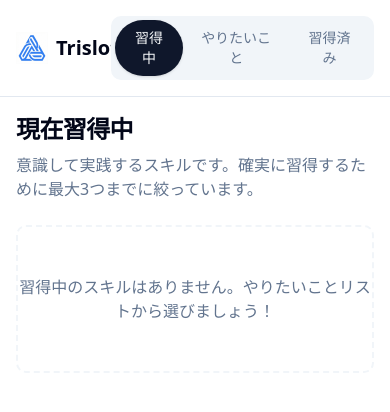
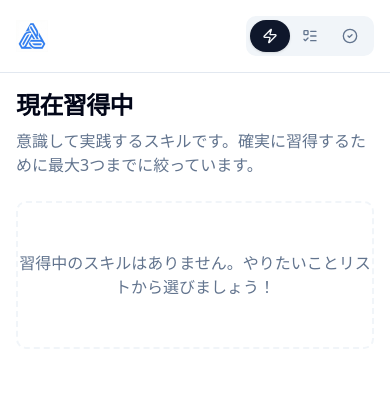
Before and after one commit to makkenno/trislot, a React (Vite) app: page / in a window 390 px wide. Shown: the top 412 px of the page. Built offline with nearby package versions, Linux system fonts and the light colour scheme.

Commit message:
feat: Add responsive icons and text labels to AppShell navigation buttons and title.

```diff
--- a/src/components/layout/app-shell.tsx
+++ b/src/components/layout/app-shell.tsx
@@ -1,4 +1,5 @@
 import type { ReactNode } from "react";
+import { Zap, ListTodo, CheckCircle2 } from "lucide-react";
 import { useSkillStore } from "../../stores/skill-store";
 
 interface AppShellProps {
@@ -14,41 +15,47 @@ export function AppShell({ children }: AppShellProps) {
         <div className="max-w-4xl mx-auto flex items-center justify-between">
           <div className="flex items-center gap-2">
             <img src="/favicon.png?v=2" alt="Trislot" className="w-8 h-8" />
-            <h1 className="text-xl font-bold">Trislot</h1>
+            <h1 className="text-xl font-bold hidden md:block">Trislot</h1>
           </div>
           <nav className="flex bg-muted p-1 rounded-lg">
             <button
               type="button"
               onClick={() => setMode("active")}
-              className={`px-4 py-2 rounded-full text-sm font-medium transition-colors ${
+              className={`px-3 md:px-4 py-2 rounded-full text-sm font-medium transition-colors flex items-center gap-2 ${
                 mode === "active"
                   ? "bg-primary text-primary-foreground shadow-sm"
                   : "text-muted-foreground hover:bg-muted"
               }`}
+              aria-label="習得中"
             >
-              習得中
+              <Zap className="w-4 h-4" />
+              <span className="hidden md:inline">習得中</span>
             </button>
             <button
               type="button"
               onClick={() => setMode("backlog")}
-              className={`px-4 py-2 rounded-full text-sm font-medium transition-colors ${
+              className={`px-3 md:px-4 py-2 rounded-full text-sm font-medium transition-colors flex items-center gap-2 ${
                 mode === "backlog"
                   ? "bg-primary text-primary-foreground shadow-sm"
                   : "text-muted-foreground hover:bg-muted"
               }`}
+              aria-label="やりたいこと"
             >
-              やりたいこと
+              <ListTodo className="w-4 h-4" />
+              <span className="hidden md:inline">やりたいこと</span>
             </button>
             <button
               type="button"
               onClick={() => setMode("history")}
-              className={`px-4 py-2 rounded-full text-sm font-medium transition-colors ${
+              className={`px-3 md:px-4 py-2 rounded-full text-sm font-medium transition-colors flex items-center gap-2 ${
                 mode === "history"
                   ? "bg-primary text-primary-foreground shadow-sm"
                   : "text-muted-foreground hover:bg-muted"
               }`}
+              aria-label="習得済み"
             >
-              習得済み
+              <CheckCircle2 className="w-4 h-4" />
+              <span className="hidden md:inline">習得済み</span>
             </button>
           </nav>
         </div>
```
